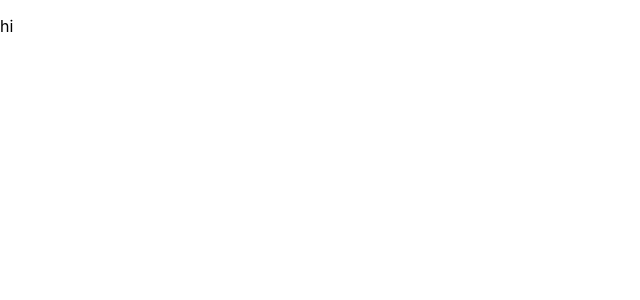
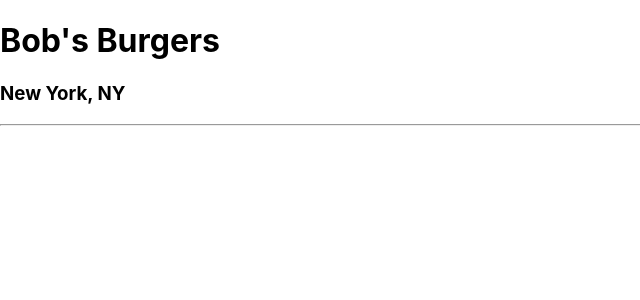
Before and after one commit to HAIXIN-ZHANG/mobx-State-Tree-test, a React (Create React App) app: page / in a window 1280 px wide. Shown: the top 300 px of the page, without its empty margins (0-640 px from the left). Built offline with nearby package versions, Linux system fonts and the light colour scheme.

Commit message:
tutorial 5

```diff
--- a/src/App.tsx
+++ b/src/App.tsx
@@ -8,7 +8,6 @@
 interface State {
   rootTree: any;
 }
-
 class App extends React.Component<Props, State> {
   constructor(props: Props) {
     super(props);
--- a/src/components/Employer.tsx
+++ b/src/components/Employer.tsx
@@ -1,9 +1,15 @@
+import { inject, observer } from "mobx-react";
 import * as React from "react";
+import { Root } from "../mst";
 
-interface EmployerComponentProps {}
+interface EmployerComponentProps {
+  rootTree?: Root;
+}
 
 interface EmployerComponentState {}
 
+@inject("rootTree")
+@observer
 class EmployerComponent extends React.Component<
   EmployerComponentProps,
   EmployerComponentState
@@ -13,9 +19,14 @@
     this.state = {};
   }
   render() {
+    const { rootTree } = this.props;
+    if (!rootTree) return null;
+
     return (
       <div>
-        <p>hi</p>
+        <h1>{rootTree.employer.name}</h1>
+        <h3>{rootTree.employer.location}</h3>
+        <hr/>
       </div>
     );
   }
```
